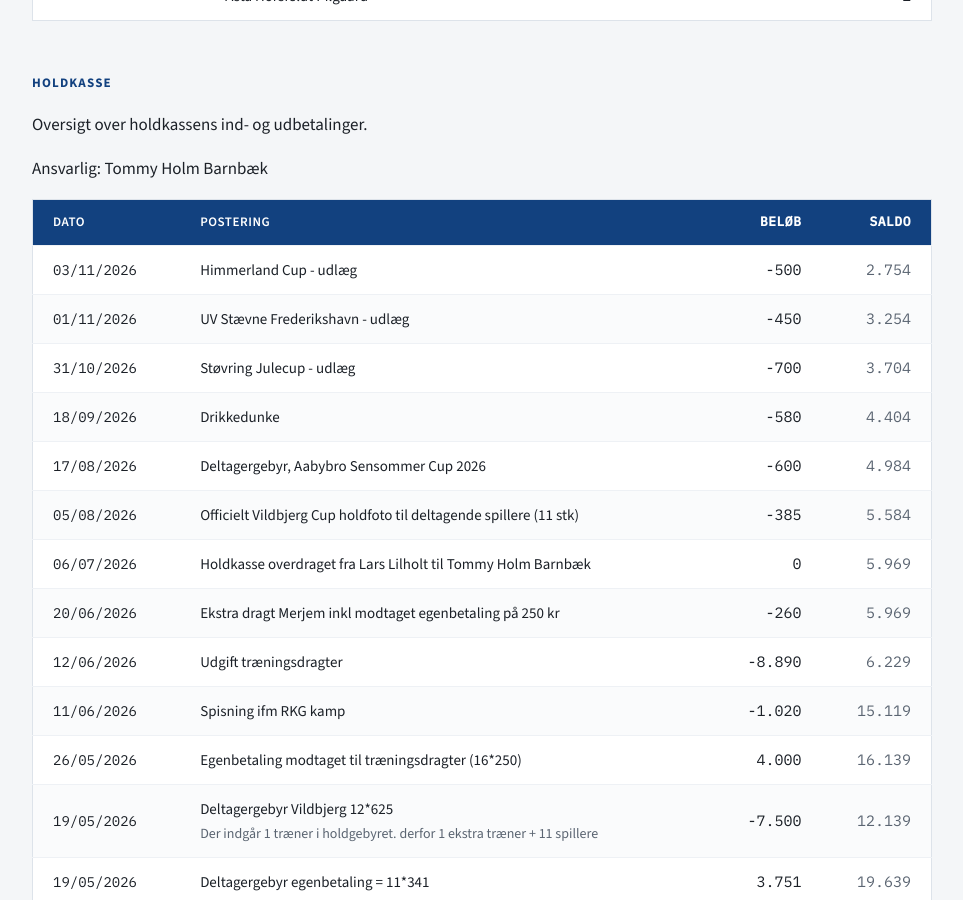
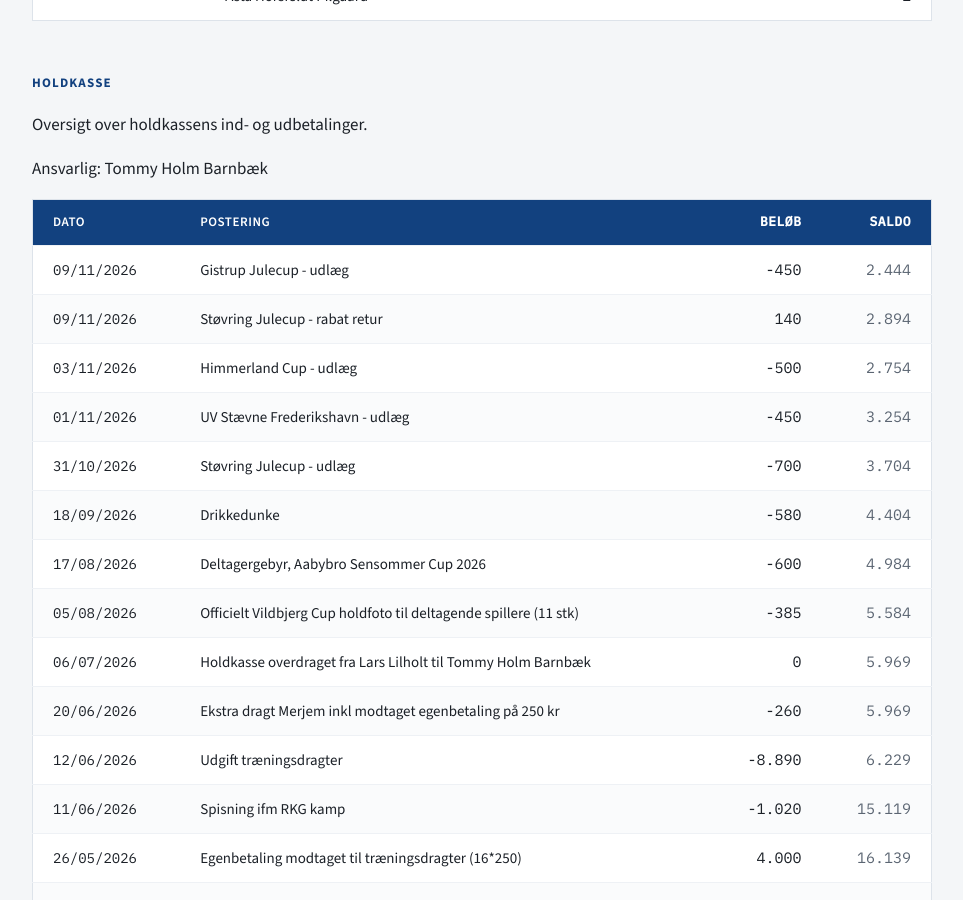
Before and after one commit to holm-dk/fodbold-vb-piger, a Jekyll site: the page built from index.md, in a window 1280 px wide and 900 px high, scrolled down 1620 px. Shown: the whole window, without its empty margins (158-1121 px from the left). Built offline with Jekyll 4.4.1, drawn with Linux system fonts in a browser that asks for light colours.

Commit message:
Tilføjet rabat Støvring Julecup og udlæg Gistrup Julecup

```diff
--- a/index.md
+++ b/index.md
@@ -50,6 +50,8 @@ Ansvarlig: Tommy Holm Barnbæk
 
 | Dato | Postering | Beløb | Saldo |
 |---|---|---:|---:|
+| 09/11/2026 | Gistrup Julecup - udlæg | -450 | 2.444 |
+| 09/11/2026 | Støvring Julecup - rabat retur | 140 | 2.894 |
 | 03/11/2026 | Himmerland Cup - udlæg | -500 | 2.754 |
 | 01/11/2026 | UV Stævne Frederikshavn - udlæg | -450 | 3.254 |
 | 31/10/2026 | Støvring Julecup - udlæg | -700 | 3.704 |
```
